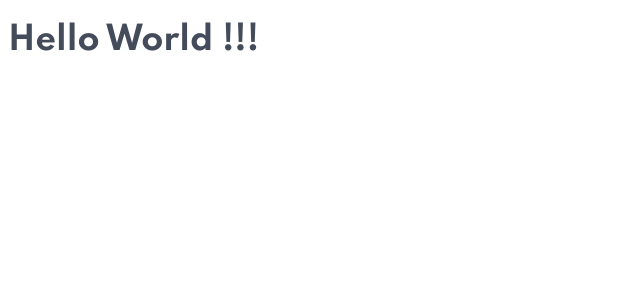
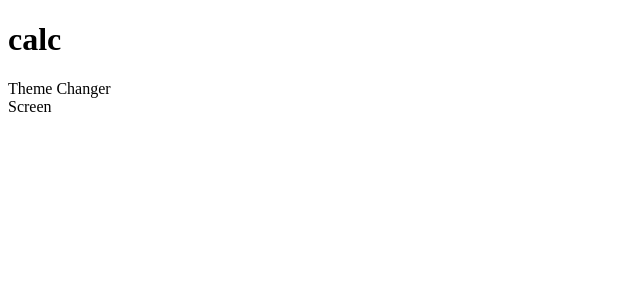
Before and after one commit to mikolajszymczuk1/calculator-app-main, a Vue app: page / in a window 1280 px wide. Shown: the top 300 px of the page, without its empty margins (0-640 px from the left). Built offline with nearby package versions, Linux system fonts and the light colour scheme; the HTML template or start-up script is replaced by a standard one.

Commit message:
Add calculator component to app component

```diff
--- a/src/App.vue
+++ b/src/App.vue
@@ -1,16 +1,16 @@
 <template>
     <div>
-        <hello-world />
+        <calculator-main />
     </div>
 </template>
 
 <script>
-import HelloWorld from "@/components/HelloWorld";
+import CalculatorMain from "@/components/CalculatorMain";
 
 export default {
     name: "App",
     components: {
-        HelloWorld
+        CalculatorMain
     }
 }
 </script>
```
